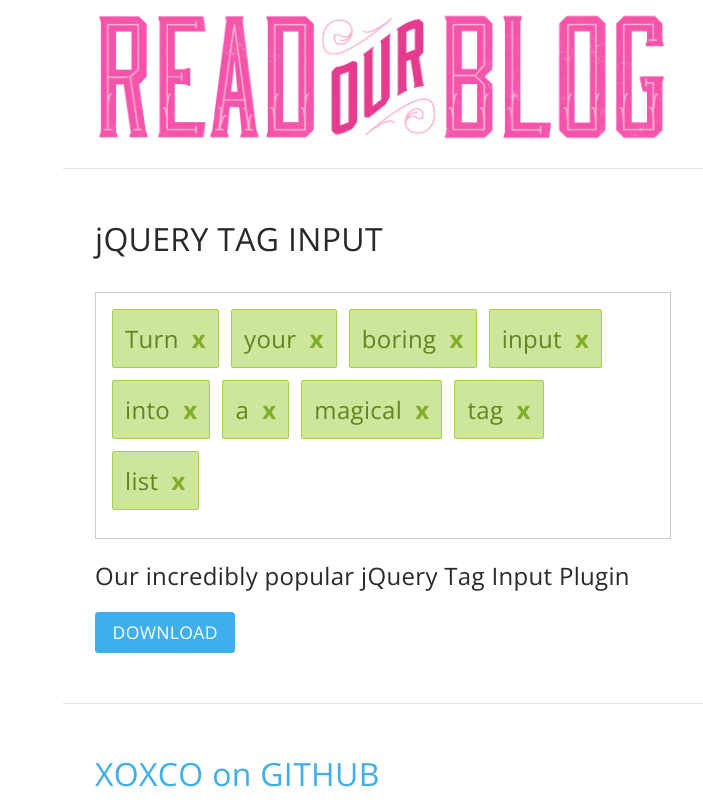
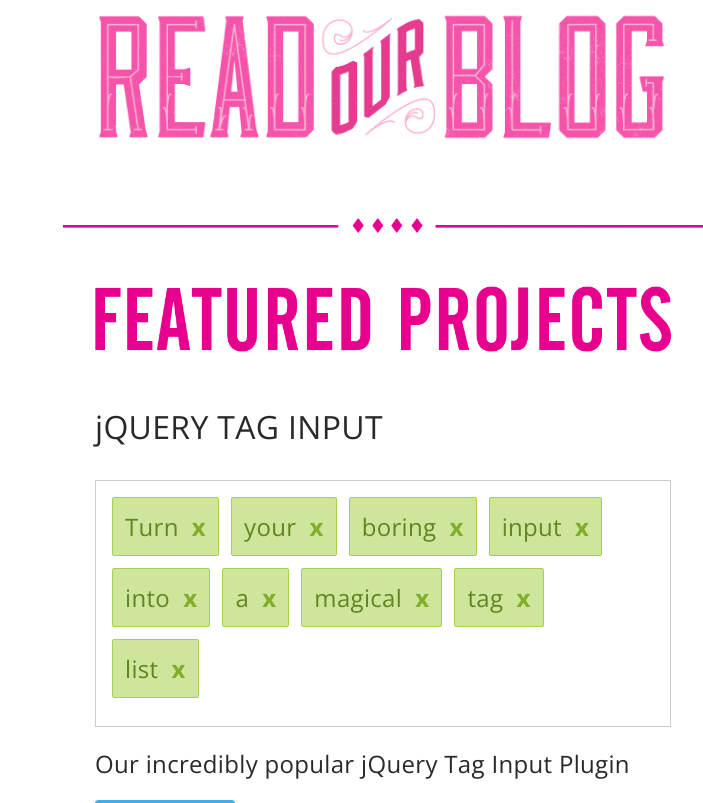
Before and after one commit to ekospinach/2014_website, a website: page index_layout.hbs in a window 1280 px wide. Shown: the part 2225-3028 px from the top of the page, without its empty margins (577-1280 px from the left). Drawn offline with nearby package versions, Linux system fonts and the light colour scheme; files that its build step writes are made by us from their sources.

Commit message:
new subhead

```diff
--- a/css/components/projects.scss
+++ b/css/components/projects.scss
@@ -50,6 +50,12 @@
 					padding-left: 2rem;
 					padding-right: 2rem;
 				}
+			}
+
+			&.nobottom {
+				border-bottom: 0;
+				padding-bottom: 0;
+				margin-bottom: 0;
 			}
 
 			&.hr {
--- a/index_layout.hbs
+++ b/index_layout.hbs
@@ -97,7 +97,7 @@
 				<a href="http://xoxco.com/dispatch/ios" class="button">For iPad & iPhone</a>
 
 			</li>
-			<li class="unpadded">
+			<li class="unpadded nobottom">
 
 				<h3><a href="http://notes.xoxco.com/" title="Read our blog"><img src="img/blog.png" alt="Read our Blog" border="0" /></a></h3>
 				<ul class="featured_posts">
@@ -106,6 +106,12 @@
 						by {{author}}</li>
 					{{/each}}
 				</ul>
+			</li>
+			<li class="hr">
+				<img src="img/diamondborder.png" alt="----------------------------------" />
+			</li>
+			<li class="nobottom">
+				<img src="img/featuredproducts.png" alt="Featured Projects" />
 			</li>
 			<li>
 				<h3 class="title">jQUERY TAG INPUT</h3>
```
Also changed, not shown: index.html (+7 -1 lines), css/styles.css, css/styles.pre.css.
